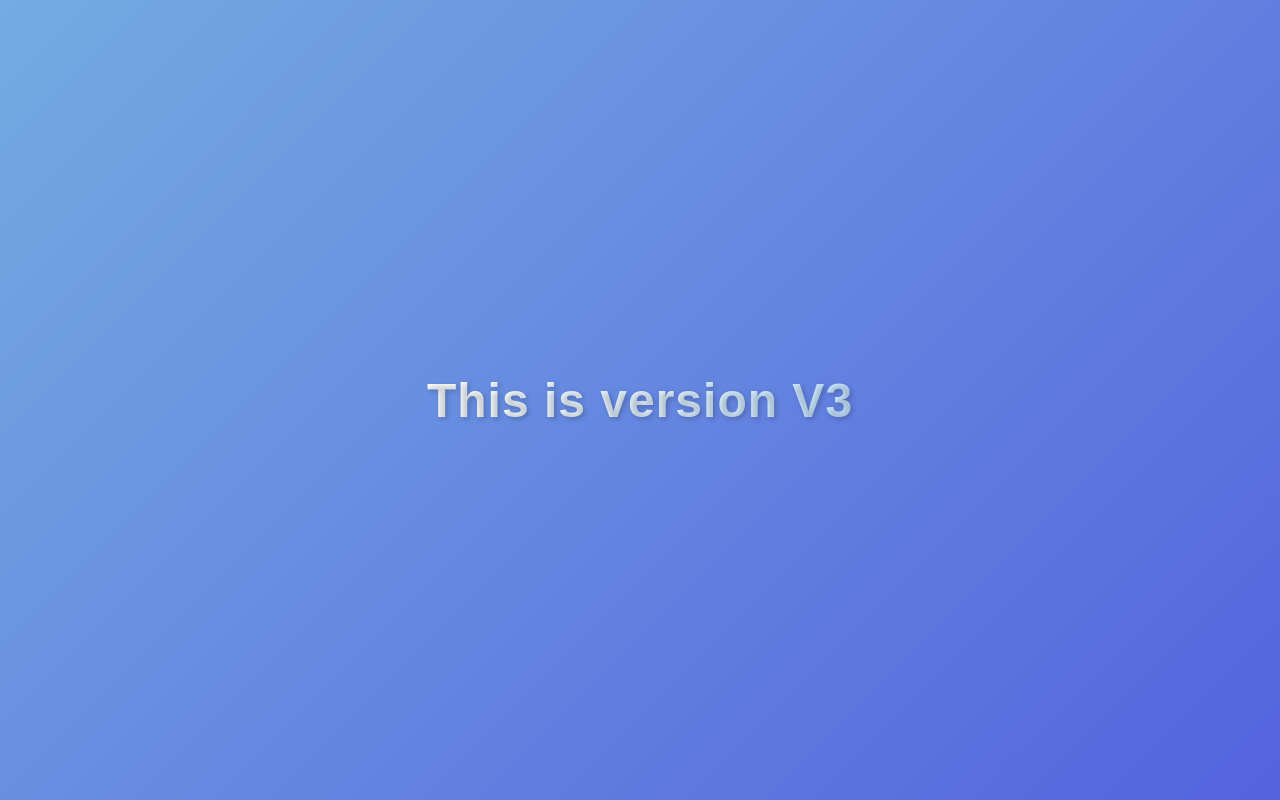
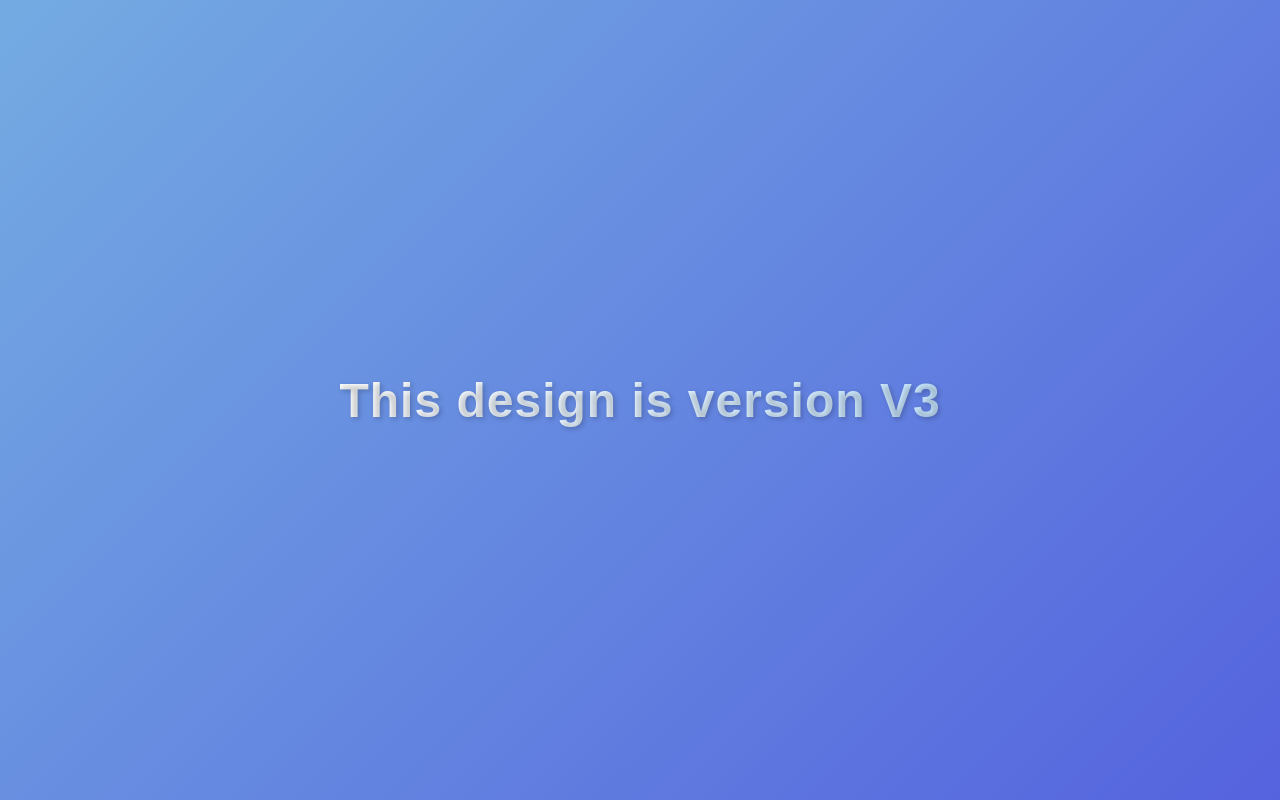
Before and after one commit to ankithlg/git, a plain HTML site: page index.html in a window 1280 px wide. Drawn offline with Linux system fonts and the light colour scheme.

Commit message:
new changes

```diff
--- a/index.html
+++ b/index.html
@@ -7,7 +7,7 @@
    <title>Document</title>
  </head>
  <body>
-    <h1>This is version V3</h1>
+    <h1>This design is version V3</h1>
 
  </body>
  </html>
```
